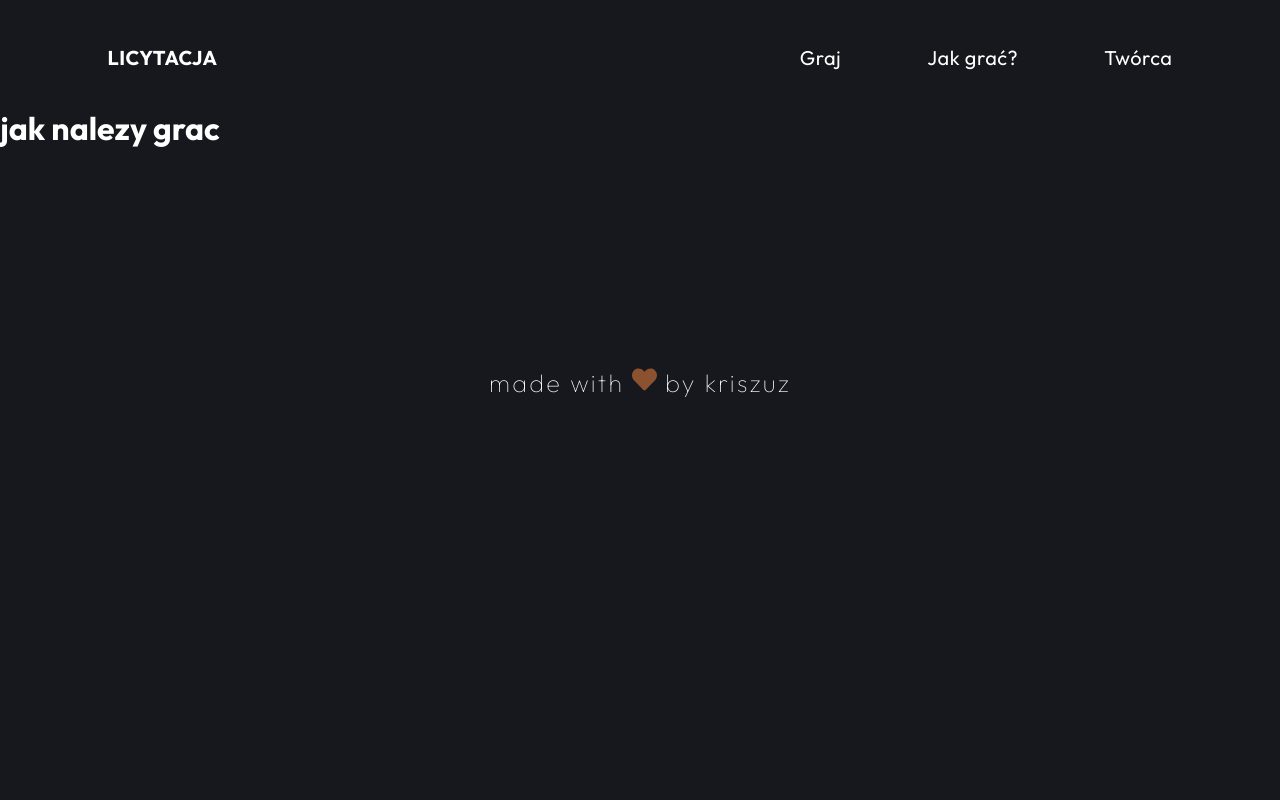
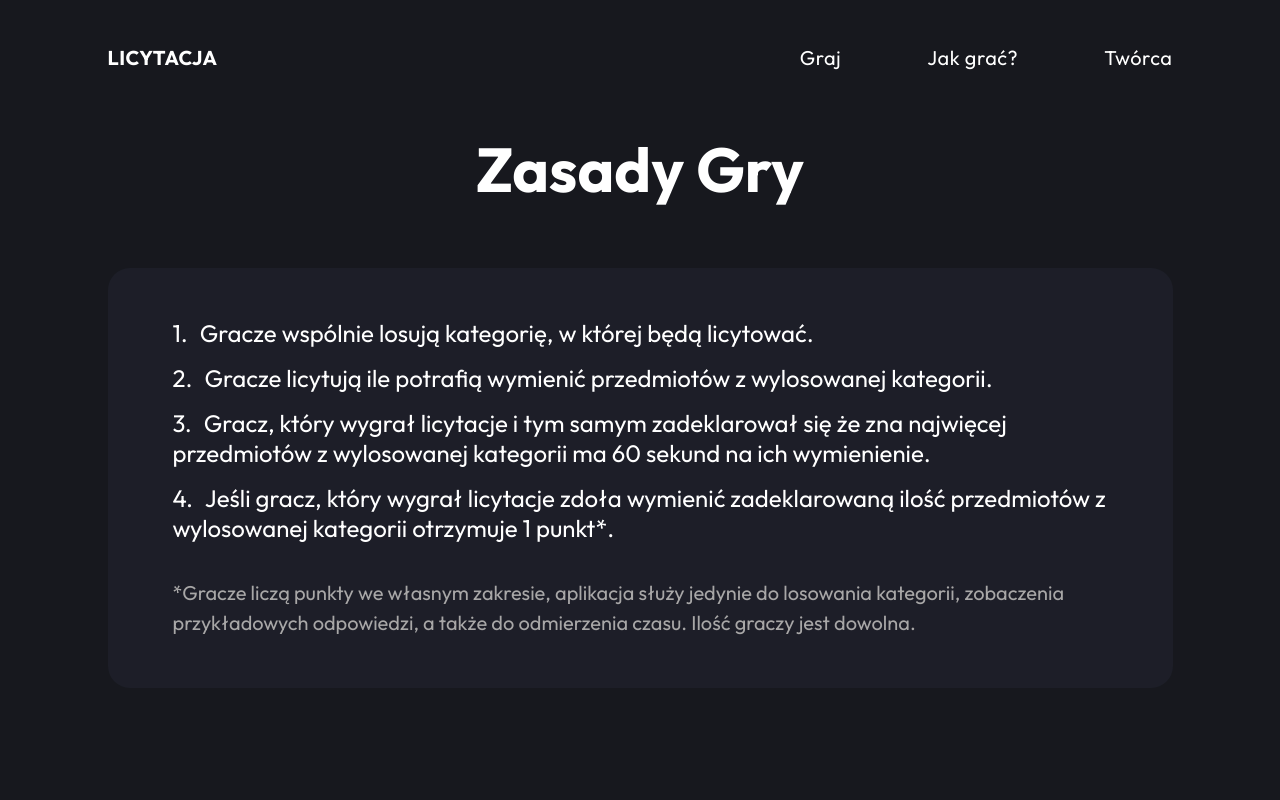
Before and after one commit to kriszuz/Auction-App, a React (Vite) app: page /jakgrac in a window 1280 px wide. Shown: the top 800 px of the page. Built offline with nearby package versions, Linux system fonts and the light colour scheme.

Commit message:
Created howToPlay page with game rules

```diff
--- a/src/App.tsx
+++ b/src/App.tsx
@@ -5,6 +5,7 @@ import Hero from './pages/Hero'
 import Footer from './components/Footer'
 import Game from './pages/Game'
 import About from './pages/About'
+import HowToPlay from './pages/HowToPlay'
 
 
 const App = () => {
@@ -16,7 +17,7 @@ const App = () => {
         {/* pages */}
         <Route path='/' element={<Hero />}/>
         <Route path='/gra' element={<Game />}/>
-        <Route path='/jakgrac' element={<h1>jak nalezy grac</h1>}/>
+        <Route path='/jakgrac' element={<HowToPlay />}/>
         <Route path='/tworca' element={<About /> }/>
         {/* 404 page */}
         <Route path="*" element={<h1>404</h1>} />
--- a/src/index.css
+++ b/src/index.css
@@ -462,3 +462,52 @@ footer{
     padding: 40px 50px;
   }
 }
+
+/* howtoplay page */
+
+.rules-page-container{
+  margin-inline: auto;
+}
+
+.rules-h2{
+  margin-block: 87px;
+  text-align: center;
+  font-size: 62px;
+  font-weight: 700;
+}
+
+.rules-container{
+  width: 100%;
+  min-height: 408px;
+  margin: auto;
+  padding: 50px 65px;
+  background: rgba(39, 41, 57, 0.4);
+  border-radius: 22px;
+  display: flex;
+  justify-content: center;
+  align-items: center;
+  flex-direction: column;
+  gap: 35px;
+  line-height: 30px;
+}
+
+.rules-container ol{
+  display: flex;
+  justify-content: center;
+  flex-direction: column;
+  gap: 15px;
+  font-size: 24px;
+  list-style: none;
+  counter-reset: item;
+}
+
+.rules-container ol li::before{
+    content: counter(item) ".";
+    counter-increment: item;
+    margin-right: 0.5em;
+}
+
+.rules-container p{
+  color: #A8A7A7;
+  font-size: 20px;
+}
--- a/src/pages/HowToPlay.tsx
+++ b/src/pages/HowToPlay.tsx
@@ -2,7 +2,21 @@ import React from 'react'
 
 const HowToPlay = () => {
   return (
-    <div>HowToPlay</div>
+    <div className='container rules-page-container'>
+    <h2 className='rules-h2'>Zasady Gry</h2>
+    <div className='rules-container'>
+      <ol>
+        <li>Gracze wspólnie losują kategorię, w której będą licytować.</li>
+        <li>Gracze licytują ile potrafią wymienić przedmiotów z wylosowanej kategorii.</li>
+        <li>Gracz, który wygrał licytacje i tym samym zadeklarował się że zna najwięcej
+            przedmiotów z wylosowanej kategorii ma 60 sekund na ich wymienienie.</li>
+        <li>Jeśli gracz, który wygrał licytacje zdoła wymienić zadeklarowaną ilość
+            przedmiotów z wylosowanej kategorii otrzymuje 1 punkt*.</li>
+      </ol>
+      <p>*Gracze liczą punkty we własnym zakresie, aplikacja służy jedynie do losowania kategorii, zobaczenia
+          przykładowych odpowiedzi, a także do odmierzenia czasu. Ilość graczy jest dowolna.</p>
+    </div>
+    </div>
   )
 }
 
```
